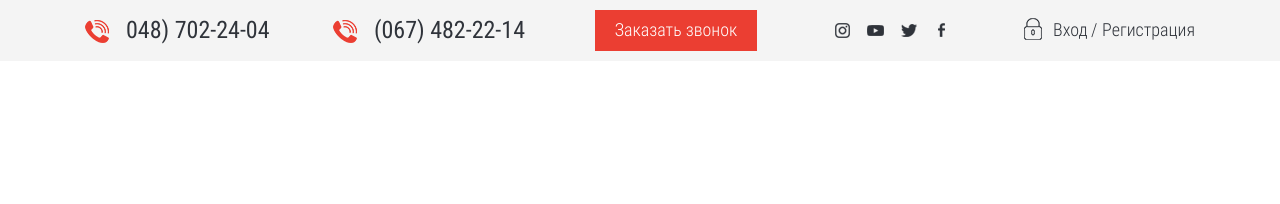
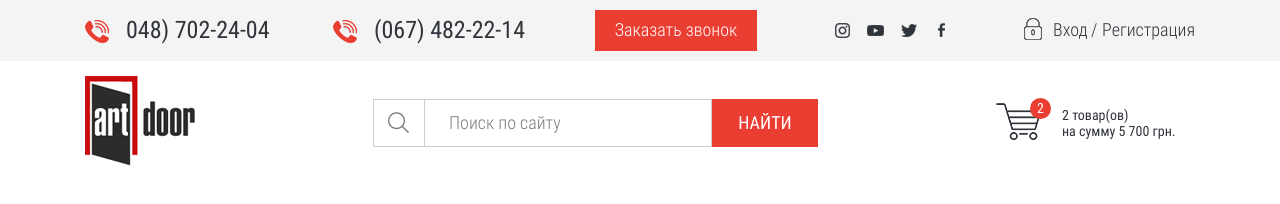
Before and after one commit to Nazar1508/Artdoor, a website: page source/index.html in a window 1280 px wide. Drawn offline with nearby package versions, Linux system fonts and the light colour scheme; files that its build step writes are made by us from their sources.

Commit message:
Завершив верстку середини шапки

```diff
--- a/source/index.html
+++ b/source/index.html
@@ -1,5 +1,5 @@
 <!DOCTYPE html>
-<html lang="en">
+<html lang="ru">
 <head>
   <meta charset="UTF-8">
   <meta name="viewport" content="width=device-width, initial-scale=1.0">
@@ -45,6 +45,26 @@
         </div>
       </div>
     </div>
+    <div class="header__middle">
+      <div class="header__middle-wrapper">
+        <a class="logo">
+          <img class="logo__image" src="img/logo.png" width="112" height="90" alt="Логотип">
+        </a>
+        <form class="header__search-form search-form" action="#" method="GET">
+          <div class="search-form__field">
+            <label class="search-form__label" for="search-item" aria-label="Поиск по сайту"></label>
+            <input class="search-form__input" type="text" name="search-item" id="search-item" placeholder="Поиск по сайту">
+          </div>
+          <button class="search-form__button site-button site-button--search" type="submit">НАЙТИ</button>
+        </form>
+        <a class="header__basket" href="" aria-label="Корзина">
+          <span class="header__basket-selected">2</span>
+          <p class="header__basket-description">
+            <span class="header__basket-amount">2</span> товар(ов) на&nbsp;сумму <span class="header__basket-sum">5 700</span> грн.
+          </p>
+        </a>
+      </div>
+    </div>
   </header>
   <main>
 
--- a/source/less/blocks/authorization.less
+++ b/source/less/blocks/authorization.less
@@ -15,7 +15,7 @@
   }
 
   &:active {
-    color:@gray;
+    color: @gray;
   }
 }
 
--- a/source/less/blocks/header.less
+++ b/source/less/blocks/header.less
@@ -18,3 +18,57 @@
   .list-reset();
   margin-left: 70px;
 }
+
+.header__middle-wrapper {
+  display: flex;
+  align-items: center;
+  width: 1110px;
+  margin: 0 auto;
+  padding-top: 15px;
+  padding-bottom: 12px;
+}
+
+.header__search-form {
+  margin-left: 176px;
+}
+
+.header__basket {
+  position: relative;
+  display: block;
+  width: 182px;
+  margin-left: 178px;
+  box-sizing: border-box;
+  padding-left: 66px;
+  font-size: 14px;
+  color: @black;
+  text-decoration: none;
+
+  &::before {
+    content: "";
+    position: absolute;
+    top: -4px;
+    left: 0;
+    width: 45px;
+    height: 37px;
+    background-image: url("../img/icon/basket-icon.png");
+  }
+}
+
+.header__basket-selected {
+  position: absolute;
+  top: -9px;
+  left: 34px;
+  display: flex;
+  justify-content: center;
+  align-items: center;
+  width: 21px;
+  height: 21px;
+  font-size: 14px;
+  color: #ffffff;
+  background-color: @red;
+  border-radius: 50%;
+}
+
+.header__basket-description {
+  margin: 0;
+}
--- /dev/null
+++ b/source/less/blocks/logo.less
@@ -0,0 +1,3 @@
+.logo__image {
+  min-width: auto;
+}
--- a/source/less/blocks/numbers.less
+++ b/source/less/blocks/numbers.less
@@ -18,7 +18,7 @@
     left: 0;
     width: 24px;
     height: 23px;
-    background-image: url(../img/icon/call-icon.png);
+    background-image: url("../img/icon/call-icon.png");
   }
 }
 
--- /dev/null
+++ b/source/less/blocks/search-form.less
@@ -0,0 +1,44 @@
+.search-form {
+  display: flex;
+  width: 445px;
+}
+
+.search-form__label {
+  position: relative;
+
+  &::before {
+    content: "";
+    position: absolute;
+    top: -13px;
+    left: 51px;
+    width: 1px;
+    height: 47px;
+    background-color: #cdcdcd;
+  }
+
+  &::after {
+    content: "";
+    position: absolute;
+    top: 0;
+    left: 15px;
+    width: 21px;
+    height: 21px;
+    background-image: url("../img/icon/search-icon.png");
+  }
+}
+
+.search-form__input {
+  width: 339px;
+  box-sizing: border-box;
+  padding: 13px 17px 12px 75px;
+  border: 1px solid #cdcdcd;
+}
+
+.search-form__input::placeholder {
+  font-weight: 300;
+  color: #7d7d7d;
+}
+
+.search-form__button {
+  .button-reset();
+}
--- a/source/less/blocks/site-button.less
+++ b/source/less/blocks/site-button.less
@@ -16,3 +16,10 @@
     color: @black;
   }
 }
+
+.site-button--search {
+  width: 106px;
+  font-weight: 400;
+  padding-top: 14px;
+  padding-bottom: 13px;
+}
--- a/source/less/blocks/social-list.less
+++ b/source/less/blocks/social-list.less
@@ -22,5 +22,4 @@
 
 .social-list__icon {
   min-width: auto;
-
 }
--- a/source/less/global-styles.less
+++ b/source/less/global-styles.less
@@ -1,6 +1,6 @@
 body {
   font-weight: normal;
-  font-family: "Roboto Condensed","Arial", sans-serif;
+  font-family: "Roboto Condensed", "Arial", sans-serif;
   font-size: 18px;
   color: #666666;
 }
--- a/source/less/style.less
+++ b/source/less/style.less
@@ -7,6 +7,8 @@
 // Стилі блоків
 @import "blocks/header.less";
 @import "blocks/numbers.less";
-@import "blocks/site-button.less";
 @import "blocks/social-list.less";
 @import "blocks/authorization.less";
+@import "blocks/logo.less";
+@import "blocks/search-form.less";
+@import "blocks/site-button.less";
```
Also changed, not shown: source/img/icon/basket-icon.png (added), source/img/icon/search-icon.png (added), source/img/logo.png (added), 1 other file.
